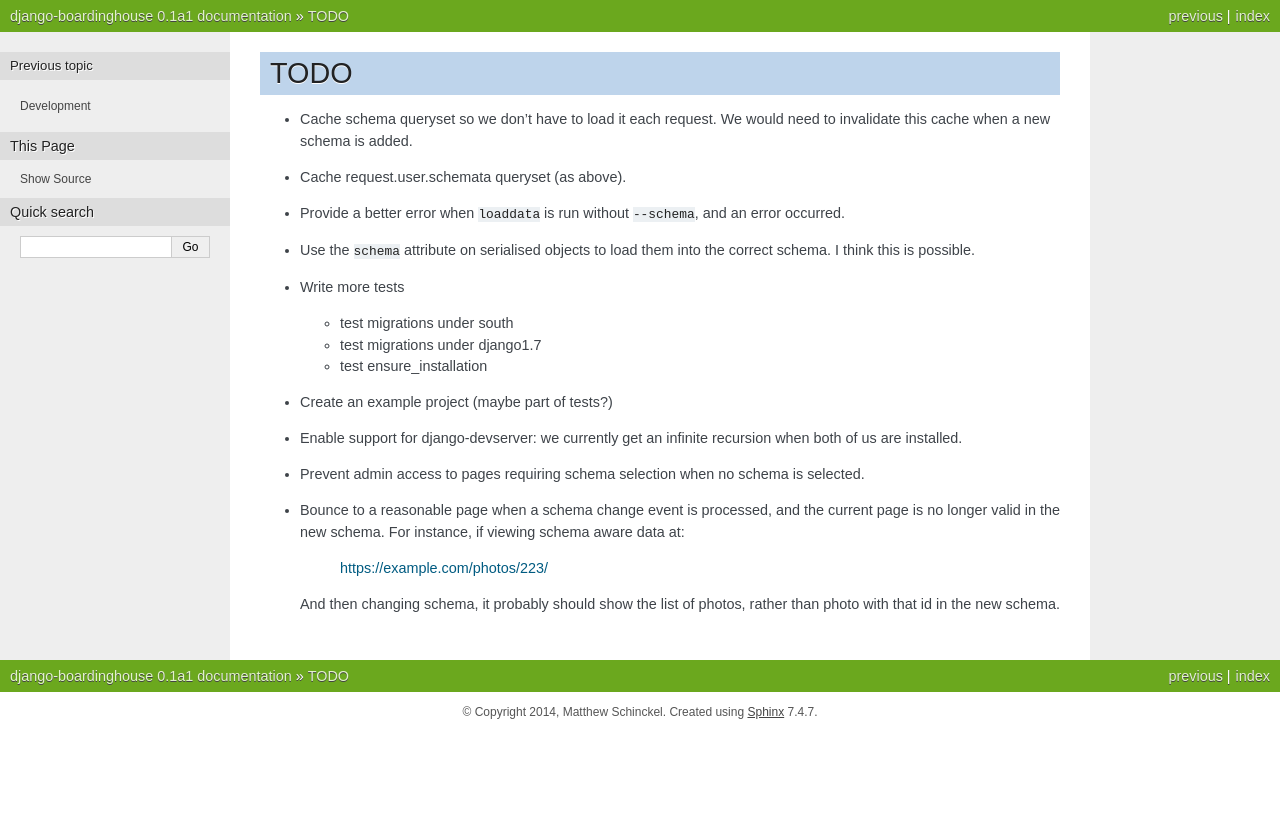
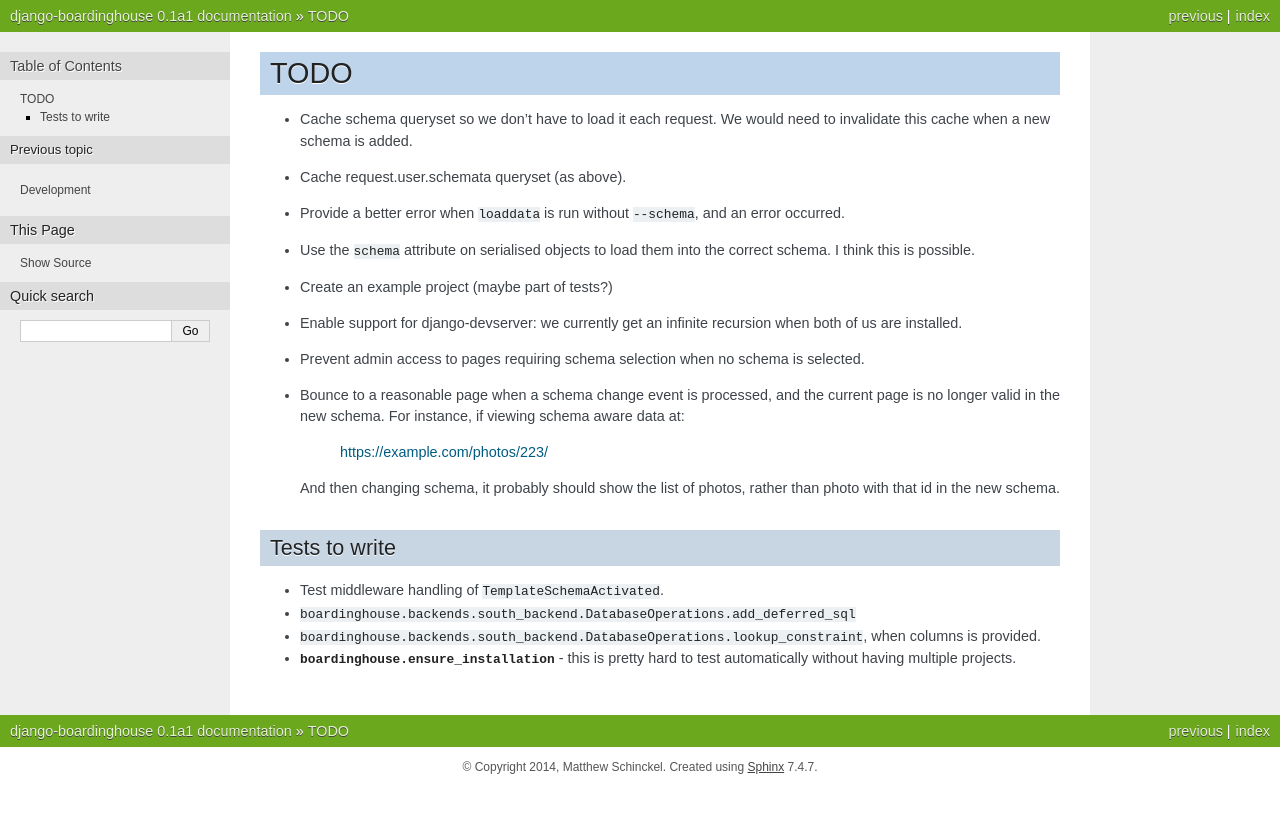
Before and after one commit to schinckel/django-boardinghouse, a Sphinx documentation site: the page built from docs/source/todo.rst, in a window 1280 px wide. Shown: the top 813 px of the page. Built offline with Sphinx 7.4.7, drawn with Linux system fonts in a browser that asks for light colours; cross-references to code outside the pages are shown as plain code.

Commit message:
Improve documentation.

```diff
--- a/docs/source/todo.rst
+++ b/docs/source/todo.rst
@@ -8,13 +8,6 @@ TODO
 * Provide a better error when ``loaddata`` is run without ``--schema``, and an error occurred.
 
 * Use the ``schema`` attribute on serialised objects to load them into the correct schema. I think this is possible.
-
-* Write more tests
-
-  * test migrations under south
-  * test migrations under django1.7
-  * test ensure_installation
-
 
 * Create an example project (maybe part of tests?)
 
@@ -27,3 +20,14 @@ TODO
     https://example.com/photos/223/
 
   And then changing schema, it probably should show the list of photos, rather than photo with that id in the new schema.
+
+Tests to write
+--------------
+
+* Test middleware handling of :py:exception:`TemplateSchemaActivated`.
+
+* :py:method:`boardinghouse.backends.south_backend.DatabaseOperations.add_deferred_sql`
+
+* :py:method:`boardinghouse.backends.south_backend.DatabaseOperations.lookup_constraint`, when columns is provided.
+
+* :py:mod:`boardinghouse.ensure_installation` - this is pretty hard to test automatically without having multiple projects.
```
Also changed, not shown: docs/source/installation.rst (+9 -7 lines), 1 other file.
